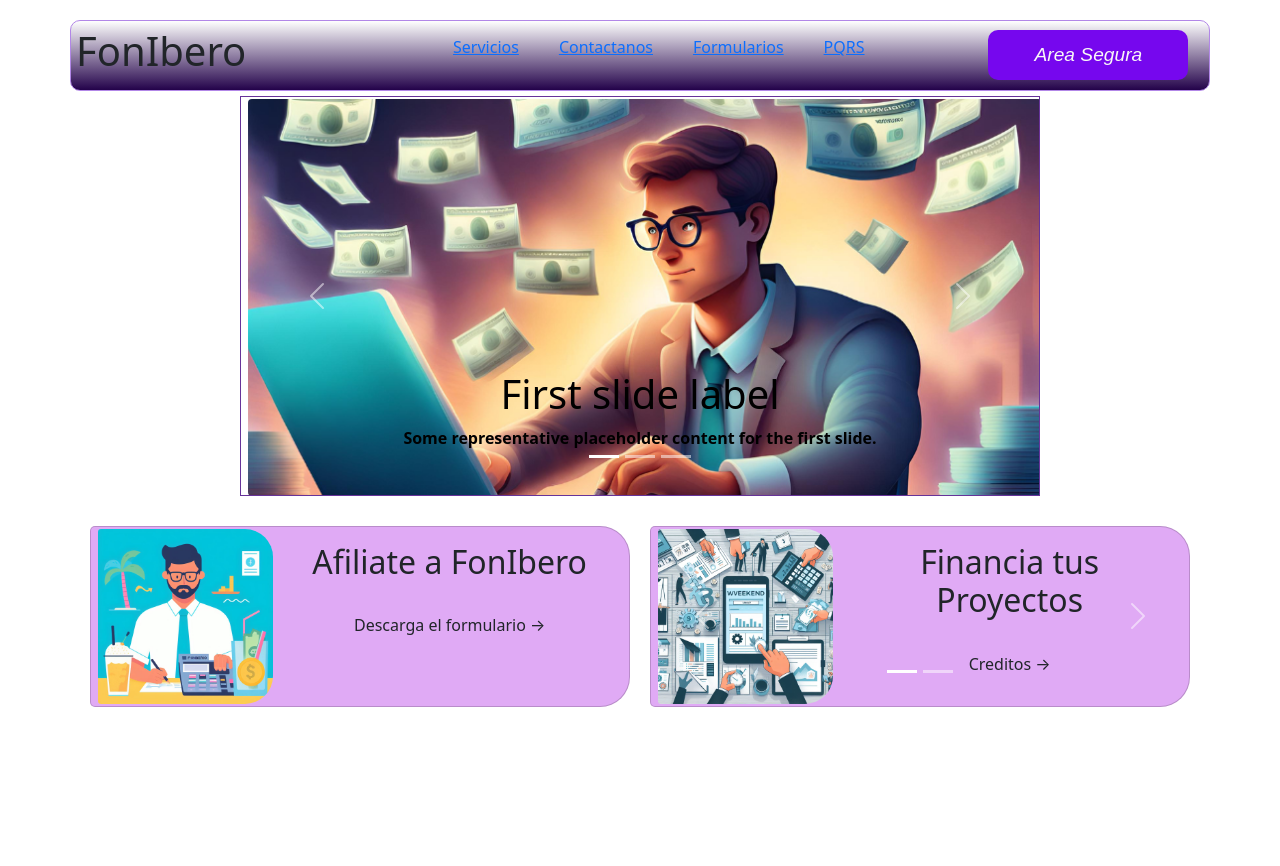
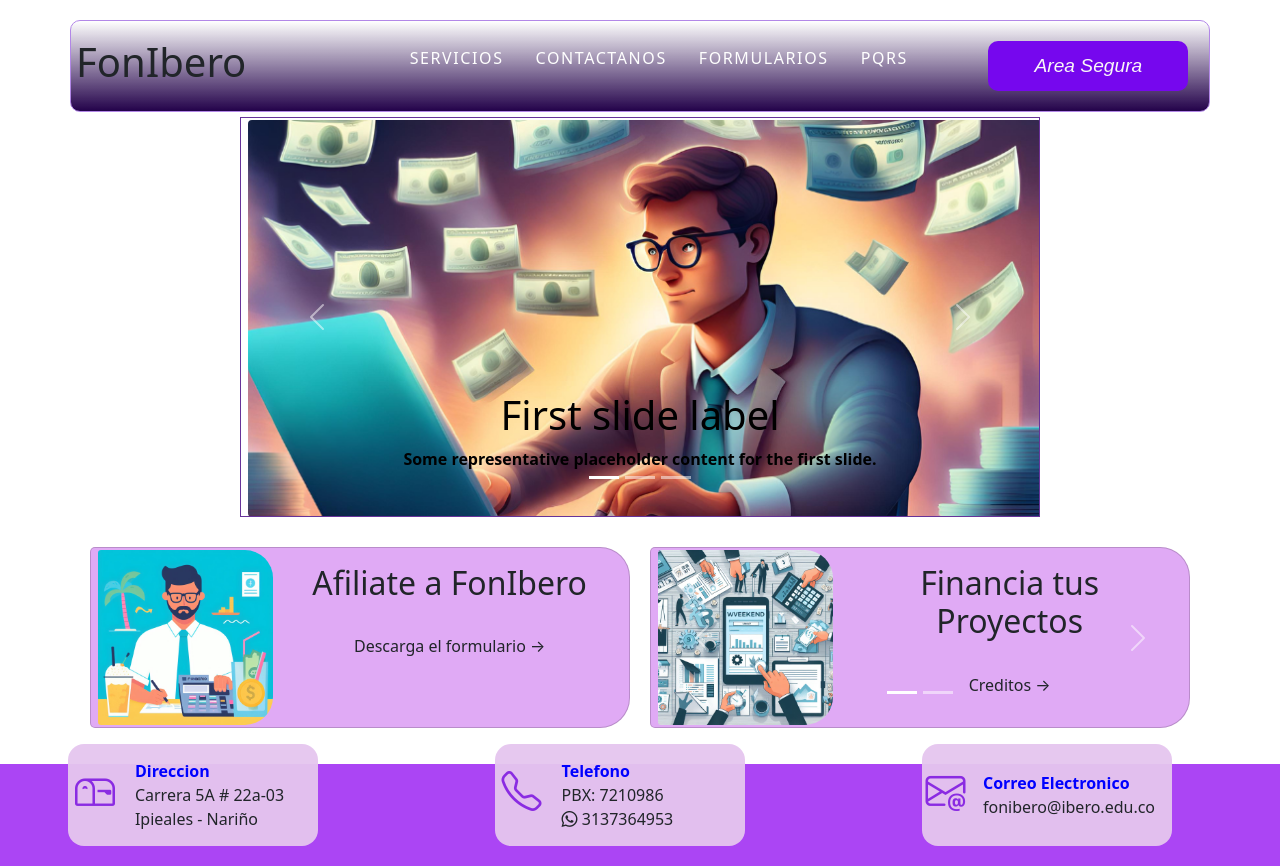
Before and after one commit to edalsare/fondo-empleados, a Next.js app: page / in a window 1280 px wide. Before the commit the page ends 800 px from the top, so only its background shows below. Built offline with nearby package versions, Linux system fonts and the light colour scheme.

Commit message:
Agregando Footer

```diff
--- a/package.json
+++ b/package.json
@@ -11,6 +11,7 @@
   "dependencies": {
     "@popperjs/core": "^2.11.8",
     "bootstrap": "^5.3.2",
+    "bootstrap-icons": "^1.11.1",
     "jquery": "^3.7.1",
     "next": "13.5.4",
     "popper.js": "^1.16.1",
--- /dev/null
+++ b/src/app/componets/Footer/Footer.css
@@ -0,0 +1,42 @@
+.container-footer{
+    display: flex;
+    background: rgb(171, 69, 244);
+    position: relative;
+    width: 100%;
+    height: auto;
+    justify-content:space-around;
+    margin-top: 20px;
+}
+
+.section-footer{
+    display: flex;
+    border-radius: 16px;
+    width: 250px;
+    height: auto;
+    --f: 20px;
+    position: relative;
+    right: 20px;
+    top: calc(-1*var(--f));
+    padding: .1em;
+    background: #e5c6eff3;
+    align-items: center;
+    padding-top: 15px;
+    padding-bottom: 15px;
+}
+
+.icons{
+    color: blueviolet;
+    width: 50px;
+    font-weight: 200px;
+}
+.header-info{
+    text-align: left;
+    padding-left: 15px;
+    padding-right: 15px;
+}
+
+.header-title{
+    color: blue;
+    font:bold;
+    font-weight: bold;
+}
--- /dev/null
+++ b/src/app/componets/Footer/Footer.tsx
@@ -0,0 +1,33 @@
+import React from "react";
+import "./Footer.css";
+
+const Footer = () => {
+  return (
+    <div className="container-footer">
+      <div className="section-footer">
+        <h1 className="bi bi-mailbox icons"></h1>
+        <div className="header-info">
+          <div className="header-title">Direccion</div>
+          <div>Carrera 5A # 22a-03</div>
+          <div>Ipieales - Nariño</div>
+        </div>
+      </div>
+      <div className="section-footer">
+        <h1 className="bi bi-telephone icons"></h1>
+        <div className="header-info">
+          <div className="header-title">Telefono</div>
+          <div>PBX: 7210986</div>
+          <div className="bi bi-whatsapp"> 3137364953</div>
+        </div>
+      </div>
+      <div className="section-footer">
+        <h1 className="bi bi-envelope-at icons"></h1>
+        <div className="header-info">
+          <div className="header-title">Correo Electronico</div>
+          <div>fonibero@ibero.edu.co</div>
+        </div>
+      </div>
+    </div>
+  );
+};
+export default Footer;
--- a/src/app/componets/header/Header.css
+++ b/src/app/componets/header/Header.css
@@ -30,14 +30,35 @@ button{
     display: flex;
     align-items: flex-end;
 }
-ul{
-    list-style: none;
-    display: flex;
-    text-align: center;
+
+li{
+    display: table-cell;
+    position: relative;
+    padding: 15px;
 }
 a{
-    margin: 20px;
+    color: #fff;
+    text-transform: uppercase;
+    text-decoration: none;
+    letter-spacing: 0.10em;
+    display: inline-block;
+    padding: 5px 1px;
+    position: relative;
 }
+
+a:hover:after{
+    width: 100%;
+    left: 0;
+    background-color: #00fffc;
+}
+
+@media screen and (max-height: 300px) {
+    ul{
+        margin-top: 40px;
+    }
+
+}
+
 .area-segura{
     height: 50px;
     width: 200px;
--- a/src/app/layout.tsx
+++ b/src/app/layout.tsx
@@ -1,6 +1,8 @@
 //import './globals.css'
 // Import all of Bootstrap's CSS
 import 'bootstrap/dist/css/bootstrap.css';
+
+import 'bootstrap-icons/font/bootstrap-icons.css';
 import type { Metadata } from 'next'
 import { Inter } from 'next/font/google'
 
@@ -21,7 +23,6 @@ export default function RootLayout({
       <body >{children}
 
       <script src="https://cdn.jsdelivr.net/npm/bootstrap@5.3.2/dist/js/bootstrap.bundle.min.js" integrity="sha384-C6RzsynM9kWDrMNeT87bh95OGNyZPhcTNXj1NW7RuBCsyN/o0jlpcV8Qyq46cDfL" crossOrigin="anonymous"></script>
-
       </body>
       </html>
   )
--- a/src/app/page.tsx
+++ b/src/app/page.tsx
@@ -3,6 +3,7 @@ import Header from './componets/header/Header';
 import Login from './componets/register/form-login/Login';
 import Slider from './componets/slider/Slider';
 import Card from './componets/infromacion/card/card';
+import Footer from './componets/Footer/Footer';
 import './globals.css';
 
 export default function Home() {
@@ -14,6 +15,7 @@ export default function Home() {
       <div className='Body'>
         <Slider/>
         <Card/>
+        <Footer/>
       </div>
 
     </div>
```
Also changed, not shown: 1 other file (tests, documents, lock files or other folders).
